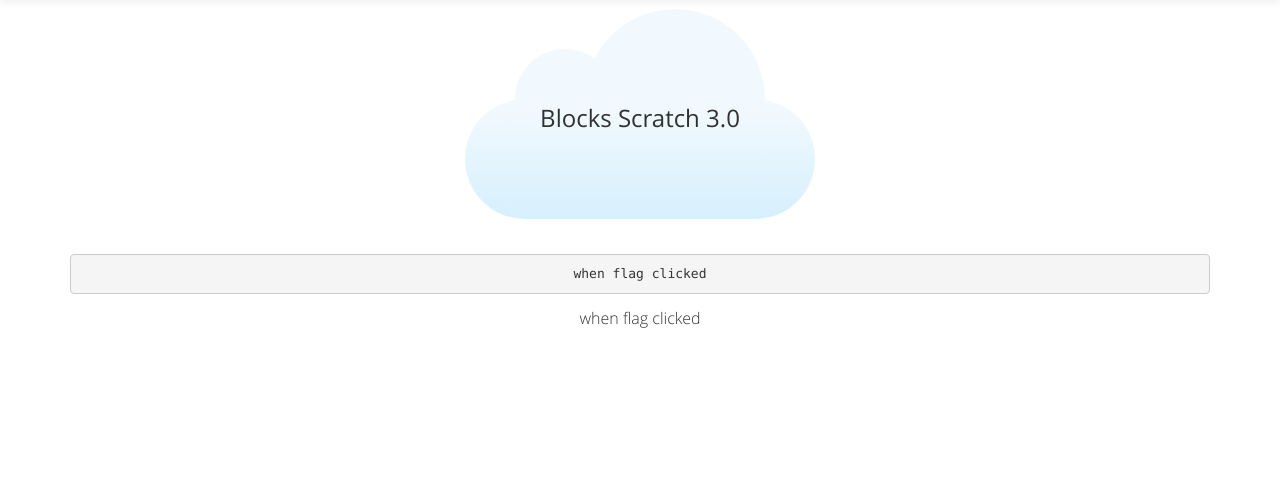
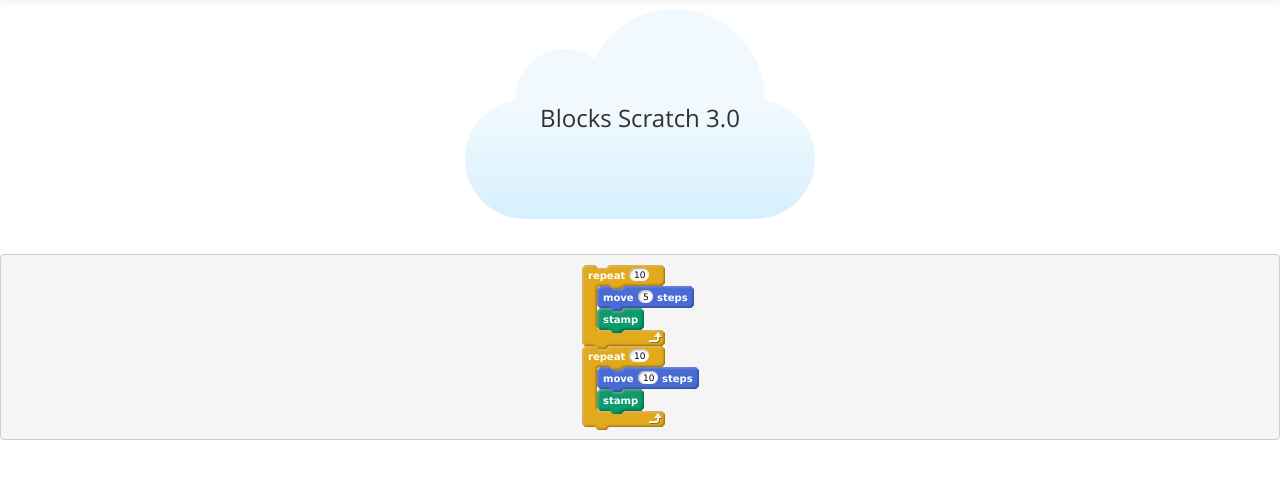
Before and after one commit to AngelaVargas/drscratchv3, a Django app: page /blocks_v3/ in a window 1280 px wide. Shown: the part 70-549 px from the top of the page. Run offline with Django 3.2, Linux system fonts and the light colour scheme; parts of the project's set-up code (start-up, migrations or seed data) failed here and were passed over; some libraries are stand-ins or nearby versions.

Commit message:
[cdchushig] Add blocks in blocks_v3

```diff
--- a/app/templates/learn/blocks_v3.html
+++ b/app/templates/learn/blocks_v3.html
@@ -10,7 +10,6 @@
     <!--<link rel="stylesheet" href="../../static/app/content/scratchblocks2.css">-->
     <!--<script src="../../static/app/scripts/scratchblocks2.js"></script>-->
     <script src="../../static/app/scripts/scratchblocks-v3.4-min.js"></script>
-    <script src="../../static/app/scripts/translations.js"></script>
 
     <!-- SITE TITLE -->
     <title>Dr. Scratch</title>
@@ -51,22 +50,11 @@
 
     <script type="text/javascript">
 
-    <!--$.ajax({-->
-            <!--url: "http://www.drscratch.org/blocks",-->
-            <!--dataType: 'jsonp',-->
-            <!--success: function(headers) {-->
-                <!--language = headers['Accept-Language'];-->
-                <!--language = language.split(",")[0];-->
-                <!--scratchblocks2.reset_languages();-->
-                <!--if (language) var lang_dict = scratchblocks2._translations[language];-->
-                <!--if (lang_dict) scratchblocks2.load_language(lang_dict);-->
-        <!--$(document).ready(function () {-->
-            <!--scratchblocks2.parse();-->
-        <!--});-->
-            <!--}-->
-        <!--});-->
+        $(document).ready(function() {
+            scratchblocks.renderMatching('pre.blocks');
+        });
 
-    scratchblocks.renderMatching("pre.blocks");
+
 
     </script>
 </head>
@@ -87,11 +75,15 @@
        <div id ="cloud"><h3>Blocks Scratch 3.0</h3></div>
    </div>
 
-   <div class="container">
-      <pre class="blocks"> when flag clicked </pre>
-       <scratchblocks> when flag clicked </scratchblocks>
-   </div>
-
+   <pre class="blocks">
+       repeat (10)
+            move (5) steps
+            stamp
+        end
+        repeat (10)
+            move (10) steps
+            stamp
+   </pre>
 
 </body>
 </html>
```
